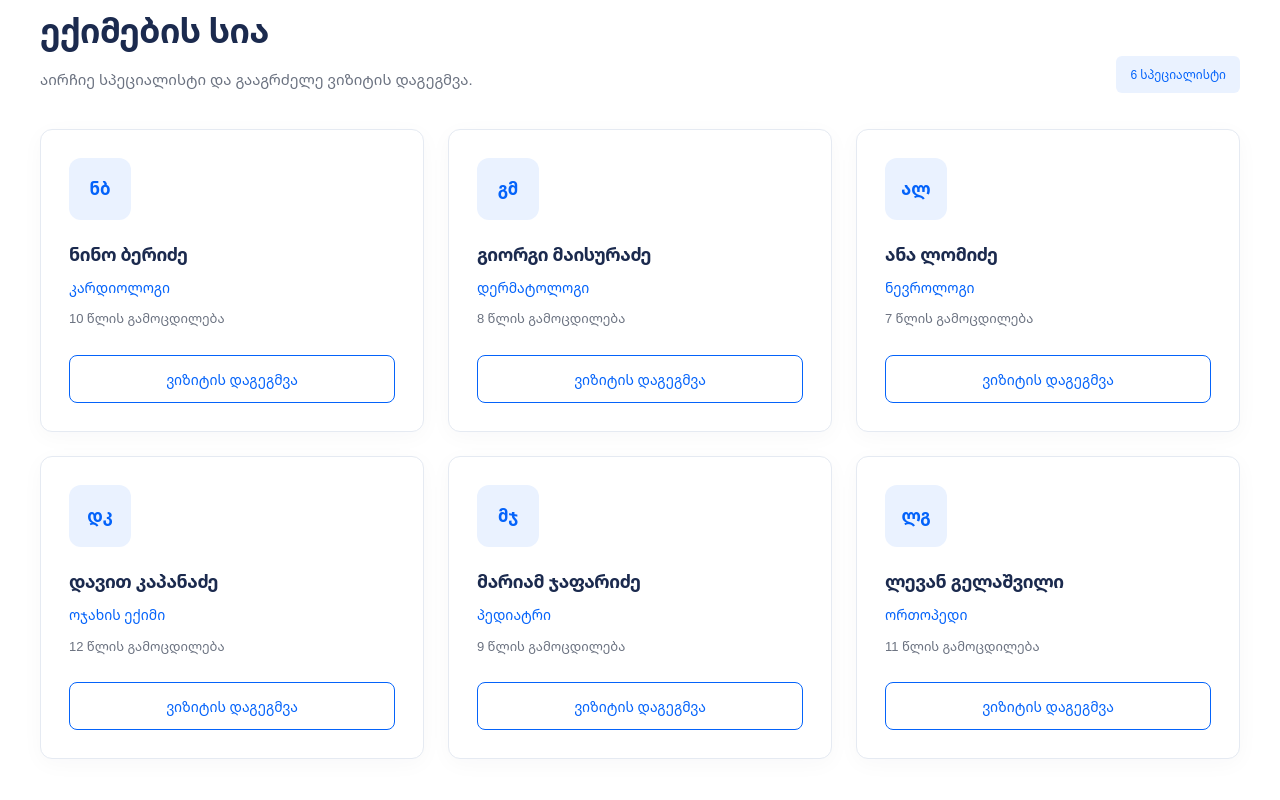
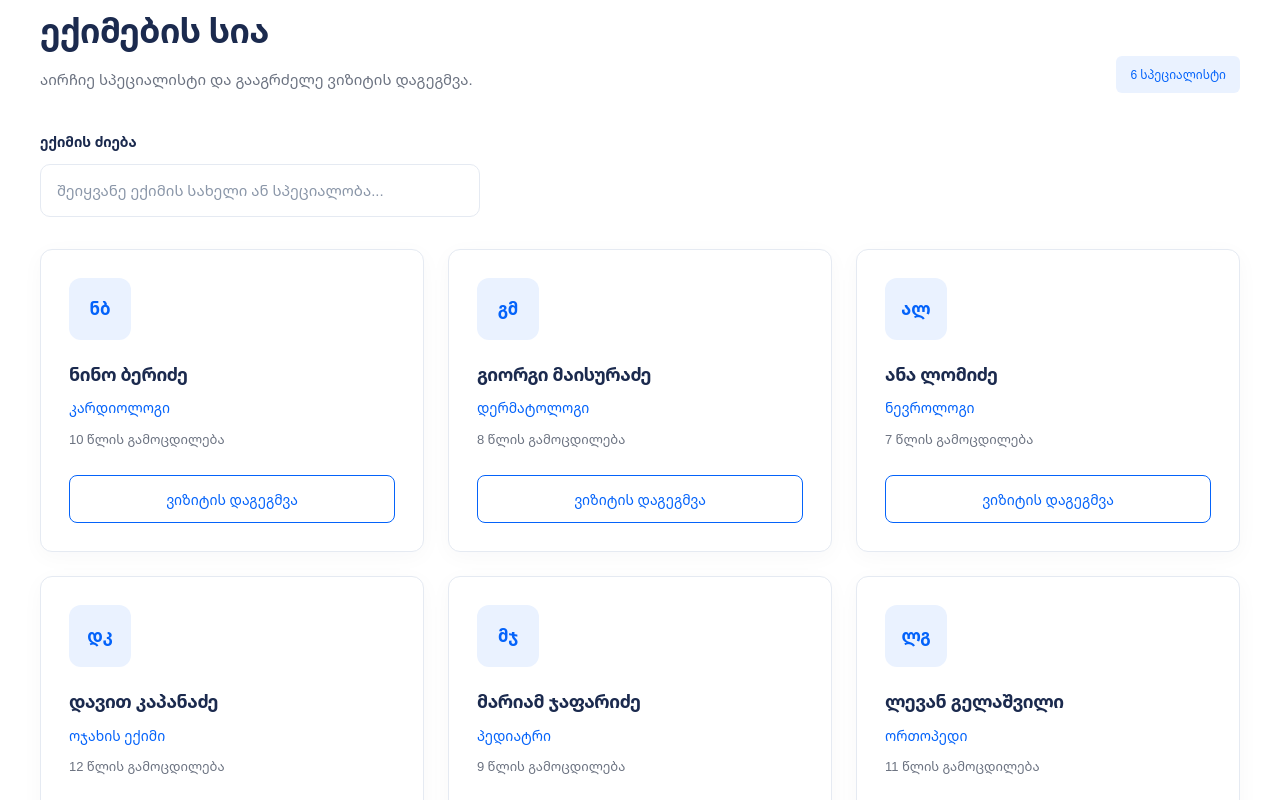
Before and after one commit to takkh19/MediBook, a React (Vite) app: page /doctors in a window 1280 px wide. Shown: the part 680-1480 px from the top of the page. Built offline with nearby package versions, Linux system fonts and the light colour scheme.

Commit message:
feat: add interaction and performance improvements

```diff
--- a/src/App.css
+++ b/src/App.css
@@ -370,15 +370,20 @@ p {
   border-radius: 12px;
   background: #ffffff;
   box-shadow: 0 5px 22px rgb(27 42 78 / 3%);
-  transition: border-color 0.2s ease, box-shadow 0.2s ease,
-    transform 0.2s ease;
+
+transition: transform 0.2s ease, opacity 0.2s ease;
+
 }
 
-.doctor-card:hover {
+
+
+.doctor-card:hover,
+.doctor-card:focus-within {
   transform: translateY(-3px);
+  opacity: 0.95;
   border-color: #b6d1ff;
-  box-shadow: 0 12px 30px rgb(27 42 78 / 8%);
 }
+
 
 .doctor-avatar {
   display: grid;
@@ -664,3 +669,83 @@ figcaption {
     padding: 20px;
   }
 }
+
+.confirmation-pulse {
+  display: inline-block;
+  width: 10px;
+  height: 10px;
+  margin-right: 8px;
+  border-radius: 50%;
+  background: #16a34a;
+  animation: confirmation-pulse 1.5s ease-in-out infinite;
+}
+
+@keyframes confirmation-pulse {
+  0%,
+  100% {
+    transform: scale(1);
+    opacity: 1;
+  }
+
+  50% {
+    transform: scale(1.35);
+    opacity: 0.55;
+  }
+}
+
+@media (prefers-reduced-motion: reduce) {
+  .confirmation-pulse {
+    animation: none;
+  }
+}
+
+
+/* Accessibility: visible keyboard focus */
+:focus-visible {
+  outline: 3px solid #2563eb;
+  outline-offset: 4px;
+}
+
+/* Keep the focus indicator visible on form controls */
+input:focus-visible,
+select:focus-visible,
+textarea:focus-visible {
+  outline: 3px solid #2563eb;
+  outline-offset: 2px;
+}
+
+/* Doctor search */
+.doctor-search {
+  display: flex;
+  flex-direction: column;
+  gap: 10px;
+  max-width: 440px;
+  margin: 28px 0 32px;
+}
+
+.doctor-search label {
+  color: var(--color-text, #1b2a4e);
+  font-size: 14px;
+  font-weight: 600;
+}
+
+.doctor-search input {
+  width: 100%;
+  min-height: 48px;
+  padding: 12px 16px;
+  border: 1px solid var(--color-border, #dbe3ef);
+  border-radius: 10px;
+  background: #ffffff;
+  color: var(--color-text, #1b2a4e);
+  font: inherit;
+  transition: border-color 0.2s ease, box-shadow 0.2s ease;
+}
+
+.doctor-search input::placeholder {
+  color: #8a96a8;
+}
+
+.doctor-search input:focus {
+  border-color: #b6d1ff;
+  box-shadow: 0 0 0 3px rgb(37 99 235 / 10%);
+}
--- a/src/Pages/Appointments.jsx
+++ b/src/Pages/Appointments.jsx
@@ -21,7 +21,6 @@ function Appointment() {
   const [email, setEmail] = useState("");
   const [date, setDate] = useState("");
   const [time, setTime] = useState("");
-  const [message, setMessage] = useState("");
   const [submitted, setSubmitted] = useState(false);
 
   const selectedDoctor = doctors.find(
@@ -31,7 +30,6 @@ function Appointment() {
   function handleSubmit(event) {
     event.preventDefault();
     setSubmitted(true);
-    setMessage("თქვენი მოთხოვნა წარმატებით მომზადდა. ეს დემო ფორმაა და მონაცემები არ იგზავნება.");
   }
 
   return (
@@ -49,9 +47,17 @@ function Appointment() {
           </div>
 
           {submitted ? (
-            <article className="step-card" aria-live="polite">
-              <h2>მოთხოვნა მომზადებულია</h2>
-              <p>{message}</p>
+
+<article className="step-card" aria-live="polite">
+  <h2>
+    <span className="confirmation-pulse" aria-hidden="true"></span>
+    ვიზიტის მოთხოვნა მიღებულია
+  </h2>
+  <p>
+    გმადლობთ! თქვენი მოთხოვნა წარმატებით მომზადდა.
+    ეს დემო ვერსიაა — რეალური დაჯავშნა ჯერ არ ხორციელდება.
+  </p>
+
               <p>ექიმი: {selectedDoctor?.name || "არ არის არჩეული"}</p>
               <p>პაციენტი: {patientName}</p>
               <p>თარიღი: {date}</p>
--- a/src/Pages/Doctors.jsx
+++ b/src/Pages/Doctors.jsx
@@ -1,9 +1,32 @@
 import { useDoctors } from "../hooks/useDoctors";
 import DoctorCard from "../components/DoctorCard/DoctorCard";
 import SiteHeader from "../components/SiteHeader/SiteHeader";
+import { useEffect, useRef } from "react";
 
 function Doctors() {
-    const { doctors } = useDoctors();
+    const { doctors, searchTerm, setSearchTerm } = useDoctors();
+
+    const doctorGridRef = useRef(null);
+
+    useEffect(() => {
+        const doctorGrid = doctorGridRef.current;
+
+        if (!doctorGrid) return;
+
+        function handleDoctorClick(event) {
+            const link = event.target.closest('[data-doctor-action="book"]');
+
+            if (!link || !doctorGrid.contains(link)) return;
+
+            console.log("Doctor selected:", link.dataset.doctorId);
+        }
+
+        doctorGrid.addEventListener("click", handleDoctorClick);
+
+        return () => {
+            doctorGrid.removeEventListener("click", handleDoctorClick);
+        };
+    }, []);
 
     return (
         <div className="app">
@@ -37,7 +60,18 @@ function Doctors() {
                         <span className="doctor-count">{doctors.length} სპეციალისტი</span>
                     </div>
 
-                    <div className="doctor-grid">
+                    <div className="doctor-search">
+                        <label htmlFor="doctor-search">ექიმის ძიება</label>
+                        <input
+                            id="doctor-search"
+                            type="search"
+                            value={searchTerm}
+                            onChange={(event) => setSearchTerm(event.target.value)}
+                            placeholder="შეიყვანე ექიმის სახელი ან სპეციალობა..."
+                        />
+                    </div>
+
+                    <div className="doctor-grid" ref={doctorGridRef}>
                         {doctors.map((doctor) => (
                             <DoctorCard key={doctor.id} doctor={doctor} />
                         ))}
--- a/src/components/DoctorCard/DoctorCard.jsx
+++ b/src/components/DoctorCard/DoctorCard.jsx
@@ -11,12 +11,16 @@ function DoctorCard({ doctor }) {
             <p className="doctor-specialty">{doctor.specialty}</p>
             <p className="doctor-experience">{doctor.experience}</p>
 
+
             <Link
                 className="button button-outline doctor-button"
                 to={`/appointments?doctor=${doctor.id}`}
+                data-doctor-action="book"
+                data-doctor-id={doctor.id}
             >
                 ვიზიტის დაგეგმვა
             </Link>
+
         </article>
     );
 }
--- a/src/hooks/useDoctors.js
+++ b/src/hooks/useDoctors.js
@@ -1,8 +1,32 @@
-import { useState } from "react";
+
+import { useEffect, useState } from "react";
 import { getDoctors } from "../services/doctorsServices";
 
 export function useDoctors() {
   const [doctors] = useState(() => getDoctors());
+  const [searchTerm, setSearchTerm] = useState("");
+  const [debouncedSearchTerm, setDebouncedSearchTerm] = useState("");
 
-  return { doctors };
+  useEffect(() => {
+    const timeoutId = setTimeout(() => {
+      setDebouncedSearchTerm(searchTerm);
+    }, 300);
+
+    return () => clearTimeout(timeoutId);
+  }, [searchTerm]);
+
+  const filteredDoctors = doctors.filter((doctor) => {
+    const query = debouncedSearchTerm.trim().toLowerCase();
+
+    return (
+      doctor.name.toLowerCase().includes(query) ||
+      doctor.specialty.toLowerCase().includes(query)
+    );
+  });
+
+  return {
+    doctors: filteredDoctors,
+    searchTerm,
+    setSearchTerm,
+  };
 }
```
Lines whose indentation alone changed are shown as unchanged.
